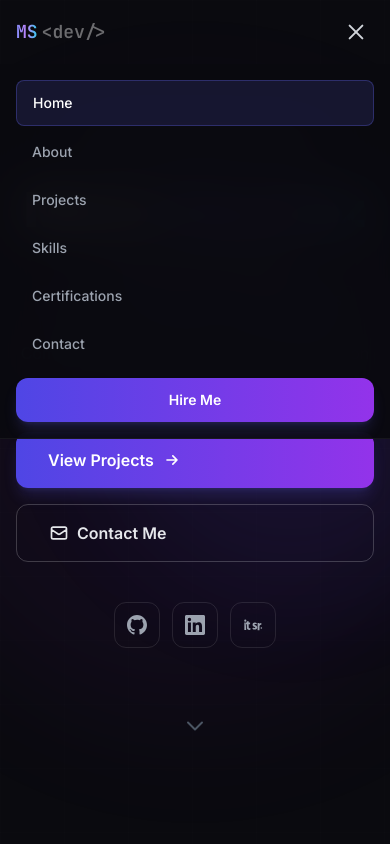
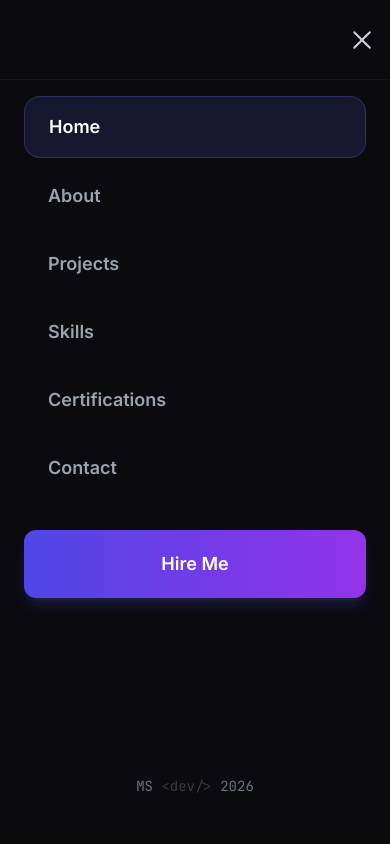
Before and after one commit to mjsanchezr/Portafolio, a React (Vite) app: page / in a window 390 px wide. Both pictures are taken after a click on the button 356 px from the left and 32 px from the top of the page. Shown: the top 844 px of the page. Built offline with nearby package versions, Linux system fonts and the light colour scheme.

Commit message:
Fix: Mobile navigation (overlay menu, hit areas, scroll lock)

```diff
--- a/src/components/Navbar.tsx
+++ b/src/components/Navbar.tsx
@@ -27,23 +27,36 @@ export function Navbar() {
         return () => window.removeEventListener('scroll', onScroll);
     }, []);
 
+    // Lock body scroll when mobile menu is open
+    useEffect(() => {
+        if (mobileOpen) {
+            document.body.style.overflow = 'hidden';
+        } else {
+            document.body.style.overflow = '';
+        }
+        return () => { document.body.style.overflow = ''; };
+    }, [mobileOpen]);
+
     const handleNavClick = (id: string) => {
+        setMobileOpen(false);
+        // Small delay to ensure the menu closing doesn't interfere with the scroll start
+        setTimeout(() => {
             scrollToSection(id);
-        setMobileOpen(false);
+        }, 100);
     };
 
     return (
         <header
-            className={`fixed top-0 left-0 right-0 z-50 transition-all duration-300 ${scrolled
+            className={`fixed top-0 left-0 right-0 z-[100] transition-all duration-300 ${scrolled
                 ? 'bg-[#0a0a0f]/90 backdrop-blur-xl border-b border-white/5 shadow-lg shadow-black/20'
                 : 'bg-transparent'
                 }`}
         >
-            <nav className="section-container flex items-center justify-between h-16">
+            <nav className="section-container flex items-center justify-between h-20 md:h-16">
                 {/* Logo */}
                 <button
                     onClick={() => handleNavClick('hero')}
-                    className="font-mono font-bold text-lg"
+                    className="font-mono font-bold text-lg p-2 -ml-2"
                 >
                     <span className="gradient-text">MS</span>
                     <span className="text-white/40 ml-1">{'<dev/>'}</span>
@@ -86,50 +99,67 @@ export function Navbar() {
                 <button
                     id="nav-mobile-toggle"
                     onClick={() => setMobileOpen(v => !v)}
-                    className="md:hidden p-2 rounded-lg hover:bg-white/10 text-gray-300 transition-colors"
+                    className="md:hidden p-4 -mr-4 rounded-lg text-gray-300 transition-colors z-[110]"
                     aria-label="Toggle menu"
                 >
-                    <div className="w-5 flex flex-col gap-1">
-                        <span className={`block h-0.5 bg-current rounded transition-all duration-300 ${mobileOpen ? 'rotate-45 translate-y-1.5' : ''}`} />
-                        <span className={`block h-0.5 bg-current rounded transition-all duration-300 ${mobileOpen ? 'opacity-0' : ''}`} />
-                        <span className={`block h-0.5 bg-current rounded transition-all duration-300 ${mobileOpen ? '-rotate-45 -translate-y-1.5' : ''}`} />
+                    <div className="w-6 flex flex-col gap-1.5 focus:outline-none">
+                        <span className={`block h-0.5 w-full bg-current rounded transition-all duration-300 ${mobileOpen ? 'rotate-45 translate-y-2' : ''}`} />
+                        <span className={`block h-0.5 w-full bg-current rounded transition-all duration-300 ${mobileOpen ? 'opacity-0' : ''}`} />
+                        <span className={`block h-0.5 w-full bg-current rounded transition-all duration-300 ${mobileOpen ? '-rotate-45 -translate-y-2' : ''}`} />
                     </div>
                 </button>
             </nav>
 
-            {/* Mobile menu */}
+            {/* Mobile menu - Full screen overlay */}
             <AnimatePresence>
                 {mobileOpen && (
                     <motion.div
-                        initial={{ opacity: 0, height: 0 }}
-                        animate={{ opacity: 1, height: 'auto' }}
-                        exit={{ opacity: 0, height: 0 }}
-                        transition={{ duration: 0.25 }}
-                        className="md:hidden overflow-hidden bg-[#0a0a0f]/95 backdrop-blur-xl border-b border-white/5"
+                        initial={{ opacity: 0, x: '100%' }}
+                        animate={{ opacity: 1, x: 0 }}
+                        exit={{ opacity: 0, x: '100%' }}
+                        transition={{ type: 'spring', damping: 25, stiffness: 200 }}
+                        className="fixed inset-0 z-[105] bg-[#0a0a0f] md:hidden flex flex-col pt-24 px-6 h-screen"
                     >
-                        <ul className="section-container py-4 flex flex-col gap-1">
-                            {NAV_LINKS.map(link => (
-                                <li key={link.id}>
+                        <div className="absolute inset-x-0 top-0 h-20 border-b border-white/5 bg-[#0a0a0f]" />
+
+                        <ul className="flex flex-col gap-2">
+                            {NAV_LINKS.map((link, i) => (
+                                <motion.li
+                                    key={link.id}
+                                    initial={{ opacity: 0, x: 20 }}
+                                    animate={{ opacity: 1, x: 0 }}
+                                    transition={{ delay: i * 0.05 }}
+                                >
                                     <button
                                         onClick={() => handleNavClick(link.id)}
-                                        className={`w-full text-left px-4 py-3 rounded-lg text-sm font-medium transition-colors ${activeSection === link.id
+                                        className={`w-full text-left px-6 py-4 rounded-2xl text-lg font-semibold transition-all ${activeSection === link.id
                                             ? 'text-white bg-indigo-500/15 border border-indigo-500/30'
                                             : 'text-gray-400 hover:text-white hover:bg-white/5'
                                             }`}
                                     >
                                         {link.label}
                                     </button>
-                                </li>
+                                </motion.li>
                             ))}
-                            <li className="pt-2">
+                        </ul>
+
+                        <motion.div
+                            initial={{ opacity: 0, y: 20 }}
+                            animate={{ opacity: 1, y: 0 }}
+                            transition={{ delay: 0.4 }}
+                            className="mt-8"
+                        >
                             <button
                                 onClick={() => handleNavClick('contact')}
-                                    className="btn-primary w-full justify-center text-sm"
+                                className="btn-primary w-full justify-center text-lg py-5"
                             >
                                 Hire Me
                             </button>
-                            </li>
-                        </ul>
+                        </motion.div>
+
+                        <div className="mt-auto pb-12 text-center text-sm text-gray-500 font-mono">
+                            MS <span className="text-white/20">{'<dev/>'}</span> 2026
+                        </div>
                     </motion.div>
                 )}
             </AnimatePresence>
--- a/src/index.css
+++ b/src/index.css
@@ -20,7 +20,7 @@
 
   html {
     scroll-behavior: smooth;
-    scroll-padding-top: 70px;
+    scroll-padding-top: 5rem;
   }
 
   body {
@@ -35,9 +35,11 @@
   ::-webkit-scrollbar {
     width: 6px;
   }
+
   ::-webkit-scrollbar-track {
     background: var(--scrollbar-track);
   }
+
   ::-webkit-scrollbar-thumb {
     background: var(--scrollbar-thumb);
     border-radius: 3px;
@@ -76,18 +78,11 @@
   }
 
   .btn-primary {
-    @apply inline-flex items-center gap-2 px-6 py-3 rounded-xl font-semibold
-           bg-gradient-to-r from-indigo-600 to-purple-600 text-white
-           hover:from-indigo-500 hover:to-purple-500
-           transition-all duration-300 shadow-lg shadow-indigo-500/20
-           hover:shadow-indigo-500/40 hover:scale-105 active:scale-95;
+    @apply inline-flex items-center gap-2 px-6 py-3 rounded-xl font-semibold bg-gradient-to-r from-indigo-600 to-purple-600 text-white hover:from-indigo-500 hover:to-purple-500 transition-all duration-300 shadow-lg shadow-indigo-500/20 hover:shadow-indigo-500/40 hover:scale-105 active:scale-95;
   }
 
   .btn-outline {
-    @apply inline-flex items-center gap-2 px-6 py-3 rounded-xl font-semibold
-           border border-white/20 text-gray-200
-           hover:border-indigo-500/60 hover:text-white hover:bg-white/5
-           transition-all duration-300 hover:scale-105 active:scale-95;
+    @apply inline-flex items-center gap-2 px-6 py-3 rounded-xl font-semibold border border-white/20 text-gray-200 hover:border-indigo-500/60 hover:text-white hover:bg-white/5 transition-all duration-300 hover:scale-105 active:scale-95;
   }
 
   .gradient-text {
@@ -99,10 +94,7 @@
   }
 
   .input-field {
-    @apply w-full px-4 py-3 rounded-xl bg-white/5 border border-white/10 text-gray-100
-           placeholder:text-gray-500 outline-none
-           focus:border-indigo-500/60 focus:bg-white/[0.07] focus:ring-2 focus:ring-indigo-500/20
-           transition-all duration-200;
+    @apply w-full px-4 py-3 rounded-xl bg-white/5 border border-white/10 text-gray-100 placeholder:text-gray-500 outline-none focus:border-indigo-500/60 focus:bg-white/[0.07] focus:ring-2 focus:ring-indigo-500/20 transition-all duration-200;
   }
 }
 
@@ -127,7 +119,7 @@
 /* Grid pattern overlay */
 .grid-bg {
   background-image:
-    linear-gradient(rgba(255,255,255,0.02) 1px, transparent 1px),
-    linear-gradient(90deg, rgba(255,255,255,0.02) 1px, transparent 1px);
+    linear-gradient(rgba(255, 255, 255, 0.02) 1px, transparent 1px),
+    linear-gradient(90deg, rgba(255, 255, 255, 0.02) 1px, transparent 1px);
   background-size: 64px 64px;
 }
```
Lines whose indentation alone changed are shown as unchanged.
